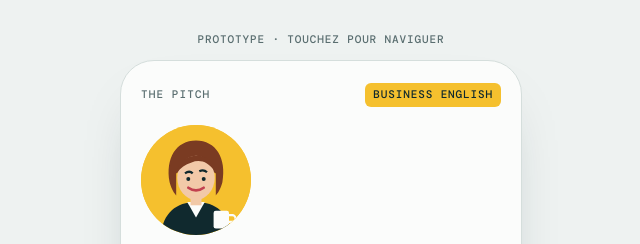
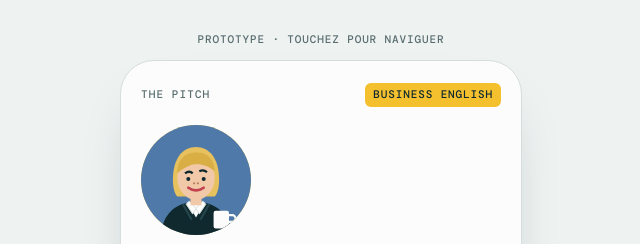
Before and after one commit to Helen-Phillips/The-Pitch, a plain HTML site: page index.html in a window 1280 px wide. Shown: the top 244 px of the page, without its empty margins (319-959 px from the left). Drawn offline with nearby package versions, Linux system fonts and the light colour scheme.

Commit message:
Redraw Alice: blond bob, nose, shirt collar, blue background
Co-Authored-By: Claude Opus 5.5 <noreply@anthropic.com>
Claude-Session: https://claude.ai/code/session_01Ep2wbJU3QNB3Jg7h9WVPPg

```diff
--- a/index.html
+++ b/index.html
@@ -441,16 +441,17 @@ button:focus-visible{outline:3px solid var(--spot);outline-offset:2px}
 <script>
 fetch('content/content.json').then(r=>r.json()).then(function(C){
   const ALICE = `<svg viewBox="0 0 100 100" width="100%" height="100%" aria-label="Alice">
-    <rect width="100" height="100" style="fill:var(--spot)"/>
+    <rect width="100" height="100" fill="#4F79A8"/>
     <path d="M18 100c2-20 14-30 32-30s30 10 32 30z" fill="#10292E"/>
-    <path d="M42 70l8 14 8-14z" fill="#FBFCFB"/>
-    <path d="M26 52c-4-22 6-38 24-38s28 16 24 38c-2 8-6 12-6 12V44c-6-4-30-4-36 0v20s-4-4-6-12z" fill="#7A3B22"/>
+    <path d="M42 70l8 14 8-14z" fill="#FBFCFB"/><path d="M44 69l6 7-3 5-6-9z" fill="#FBFCFB" stroke="#D5DEDC" stroke-width=".8"/><path d="M56 69l-6 7 3 5 6-9z" fill="#FBFCFB" stroke="#D5DEDC" stroke-width=".8"/><path d="M38 72l8 14M62 72l-8 14" stroke="#24454B" stroke-width="2" fill="none"/>
+    <path d="M29 50C29 30 38 20 50 20S71 30 71 50C71 58 69 63 67 65H33C31 63 29 58 29 50Z" fill="#E6C15E"/>
     <ellipse cx="50" cy="48" rx="17" ry="20" fill="#F2C9A8"/>
     <rect x="45" y="64" width="10" height="9" fill="#F2C9A8"/>
-    <path d="M33 43C32 24 68 22 67 42C61 33 53 31 46 34C40 36 36 39 33 43Z" fill="#7A3B22"/>
+    <path d="M33 44C33 30 41 25 51 25C61 25 67 32 67 42C60 36 51 34 44 37C39 39 36 41 33 44Z" fill="#D9AE45"/>
     <path d="M40 44q4-3 7 0" stroke="#10292E" stroke-width="2" fill="none"/>
     <path d="M53 42q4-2 7 1" stroke="#10292E" stroke-width="2" fill="none"/>
     <circle cx="43" cy="49" r="1.8" fill="#10292E"/><circle cx="57" cy="49" r="1.8" fill="#10292E"/>
+    <circle cx="48.3" cy="53" r="1" fill="#B97C5A"/><circle cx="51.7" cy="53" r="1" fill="#B97C5A"/>
     <path d="M43 57q7 5 14 0" stroke="#C2414F" stroke-width="2.4" fill="none" stroke-linecap="round"/>
     <rect x="66" y="78" width="14" height="16" rx="2" fill="#FBFCFB"/><path d="M80 82h3a3 3 0 010 6h-3" stroke="#FBFCFB" stroke-width="2" fill="none"/>
   </svg>`;
```
